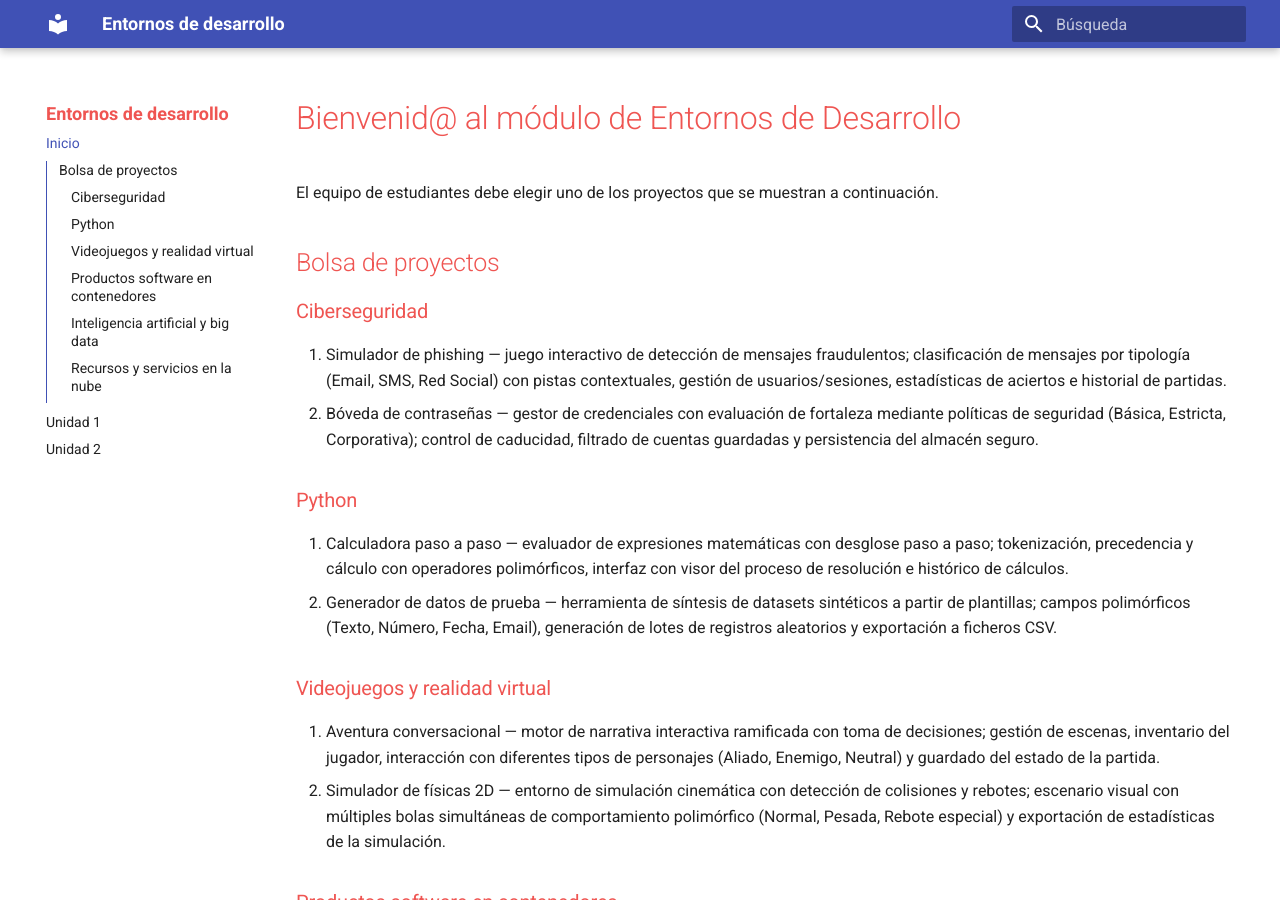
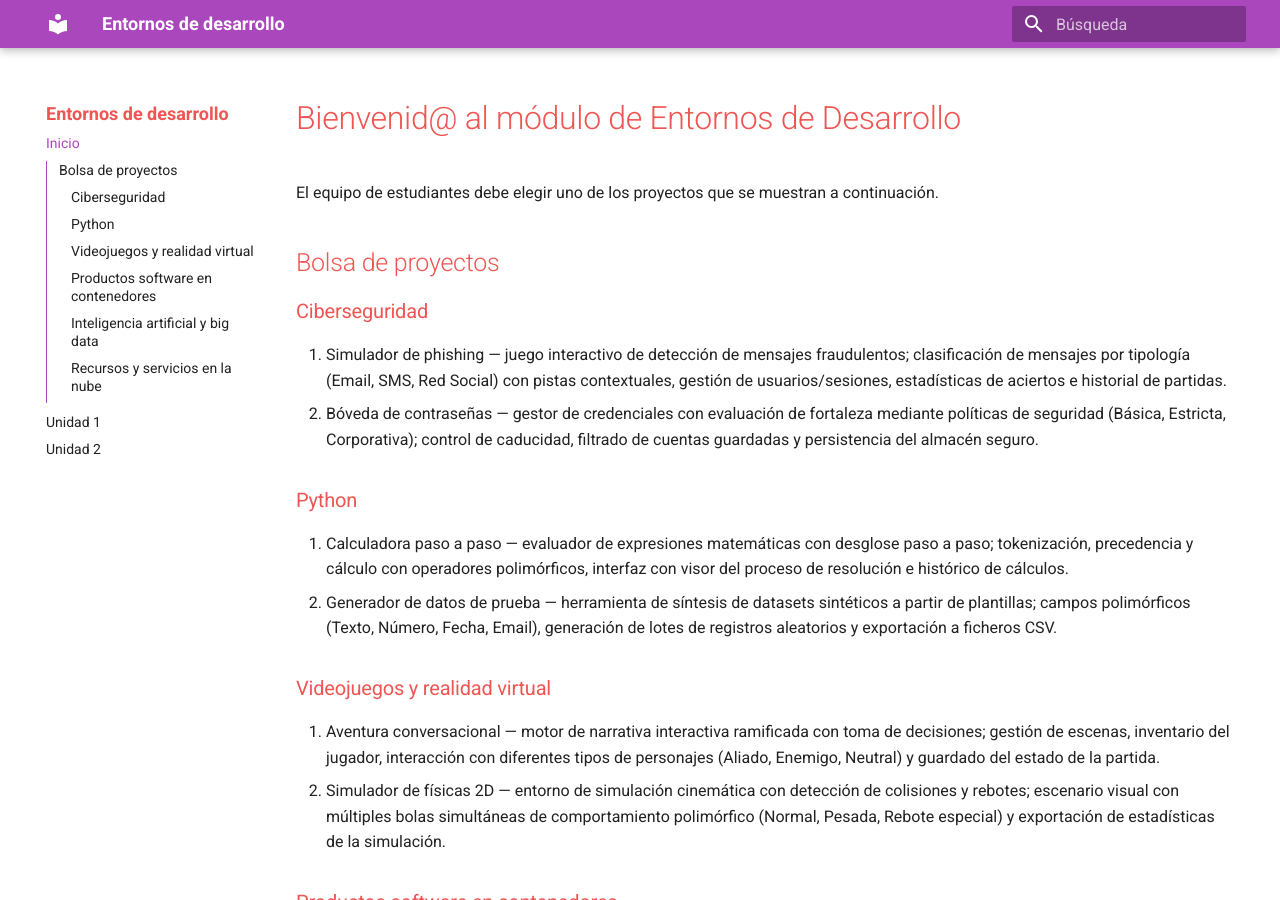
Before and after one commit to garmarcj/DAM-ED-20262027, an MkDocs documentation site: the page built from docs/index.md, in a window 1280 px wide and 900 px high. Built offline with MkDocs 1.6.1 and Material for MkDocs 9.7.7, drawn with Linux system fonts in a browser that asks for light colours.

Commit message:
[Curso 2026-2027] Cambio de color del site

```diff
--- a/mkdocs.yml
+++ b/mkdocs.yml
@@ -6,7 +6,7 @@ theme:
   language: es
   palette:
     scheme: default
-    primary: magenta
+    primary: purple
   features:
     - content.code.copy
     - content.tabs.link
```
